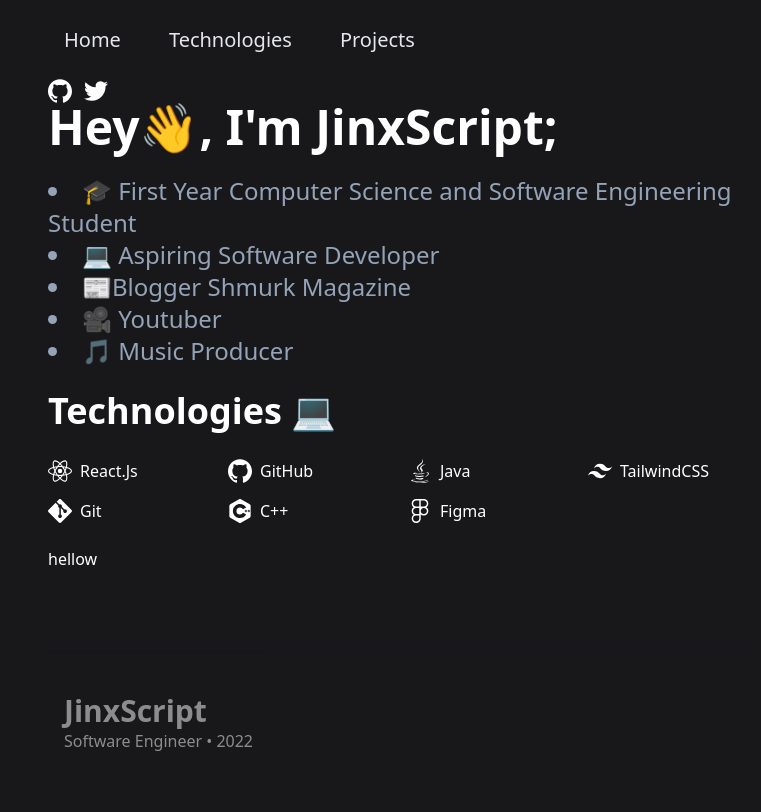
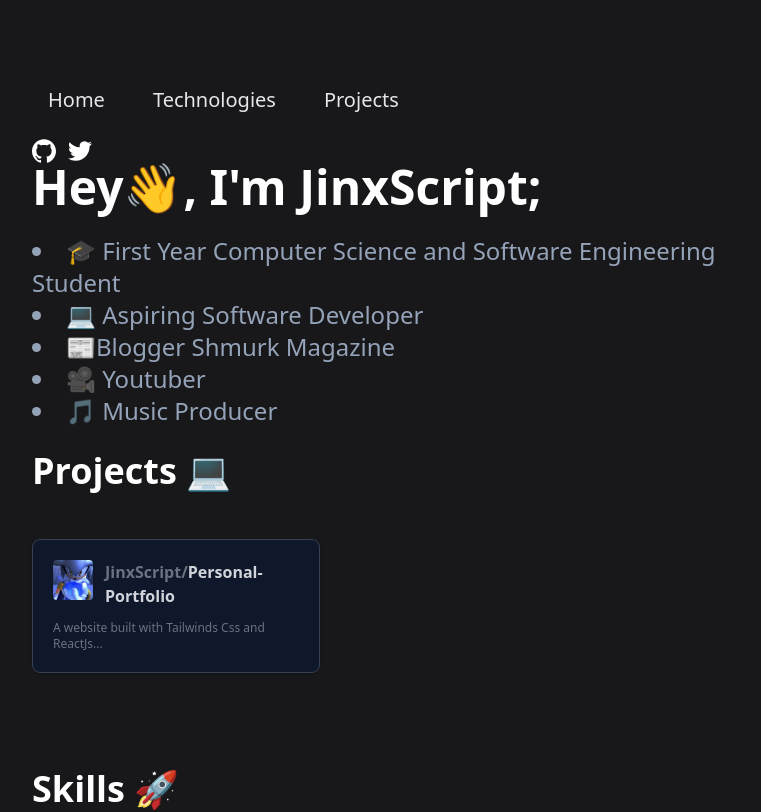
Before and after one commit to JinxScript/mywebsite, a React (Create React App) app: page / in a window 1280 px wide. Shown: the top 812 px of the page, without its empty margins (240-1001 px from the left). Built offline with nearby package versions, Linux system fonts and the light colour scheme.

Commit message:
a projects card added

```diff
--- a/src/App.js
+++ b/src/App.js
@@ -7,16 +7,17 @@ import Projects from './componets/projects';
 function App() {
   return (
 
-    <div class="px-2 sm:px-8 md:px-24 lg:px-48 xl:px-72 text-white">
+    <div class="text-white p-4 py-10 mx-auto mt-5 max-w-3xl">
           <div	 >
             <br></br>
                <Nav />
                <br></br>
                 <Hero/>
                 <br></br>
+                <Projects/>
+
+                <br></br>
                 <Technologies/>
-                <br></br>
-                <Projects/>
                 <Footer/>
           </div>
           </div>
--- a/src/componets/projects.jsx
+++ b/src/componets/projects.jsx
@@ -1,11 +1,35 @@
 import React from 'react';
-
+import Profile from '../asserts/profile.jpg'
 function projects() {
   return (
 
-    <div className="grid grid-cols-1 auto-cols-max gap-1 sm:grid-cols-2 sm:gap-3">
-      hellow
-  </div>
+
+<div>
+            <h1 className="text-5xl font-bold sm:text-4xl">Projects 💻</h1>
+            <br></br>
+            <br></br>
+            <div className="grid grid-cols-1 auto-cols-max gap-1 sm:grid-cols-2 sm:gap-3">
+            {/*Card*/}
+            <a href="#" className="w-72 bg-slate-900 border rounded-lg border-gray-700 p-5 shadow hover:bg-gray-700 delay-100 duration-200">
+
+            {/*Header*/}
+                <div className="flex flex-row">
+                    <img src={Profile} className="w-10 h-10	rounded" />
+                    <p className="ml-3">
+                      <span className="text-gray-500 font-semibold">JinxScript/</span>
+                      <span className="text-gray-300 font-semibold">Personal-Portfolio</span>
+                    </p>
+                </div>
+
+            {/*Content*/}
+              <p className="text-xs text-gray-500 mt-3">
+                A website built with Tailwinds Css and ReactJs...
+              </p>
+
+            </a>
+
+    </div>
+    </div>
   )
 }
 
--- a/src/componets/technologies.jsx
+++ b/src/componets/technologies.jsx
@@ -18,9 +18,11 @@ function technologies() {
 
 
 
-
+<br></br>
+<br></br>
+<br></br>
       <div className="space-y-7">
-				<h1 className="text-5xl font-bold sm:text-4xl">Technologies 💻</h1>
+				<h1 className="text-5xl font-bold sm:text-4xl">Skills 🚀 </h1>
 
 					<ul className="grid grid-cols-3 gap-4 sm:grid-cols-4 ">
 							<li className="flex space-x-2">
```
Also changed, not shown: src/asserts/profile.jpg (added), src/index.js (line endings or trailing spaces).
